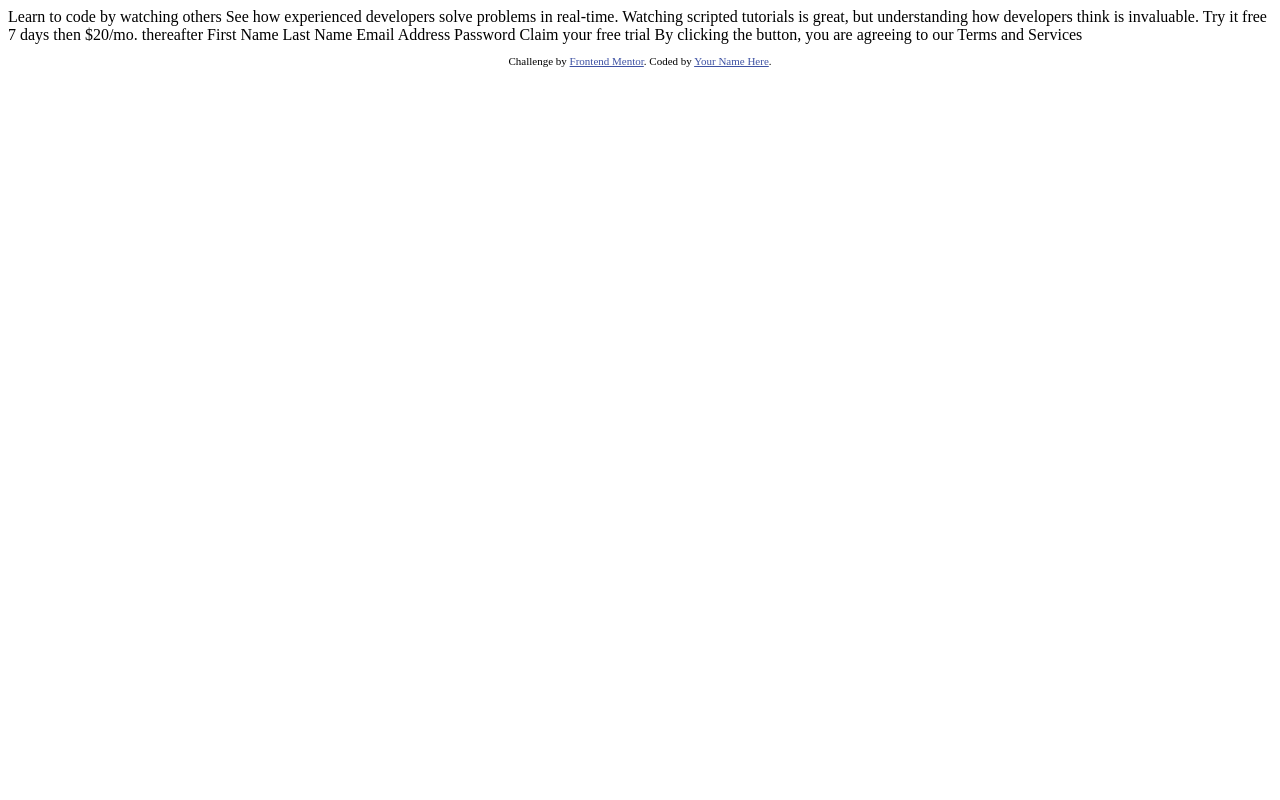
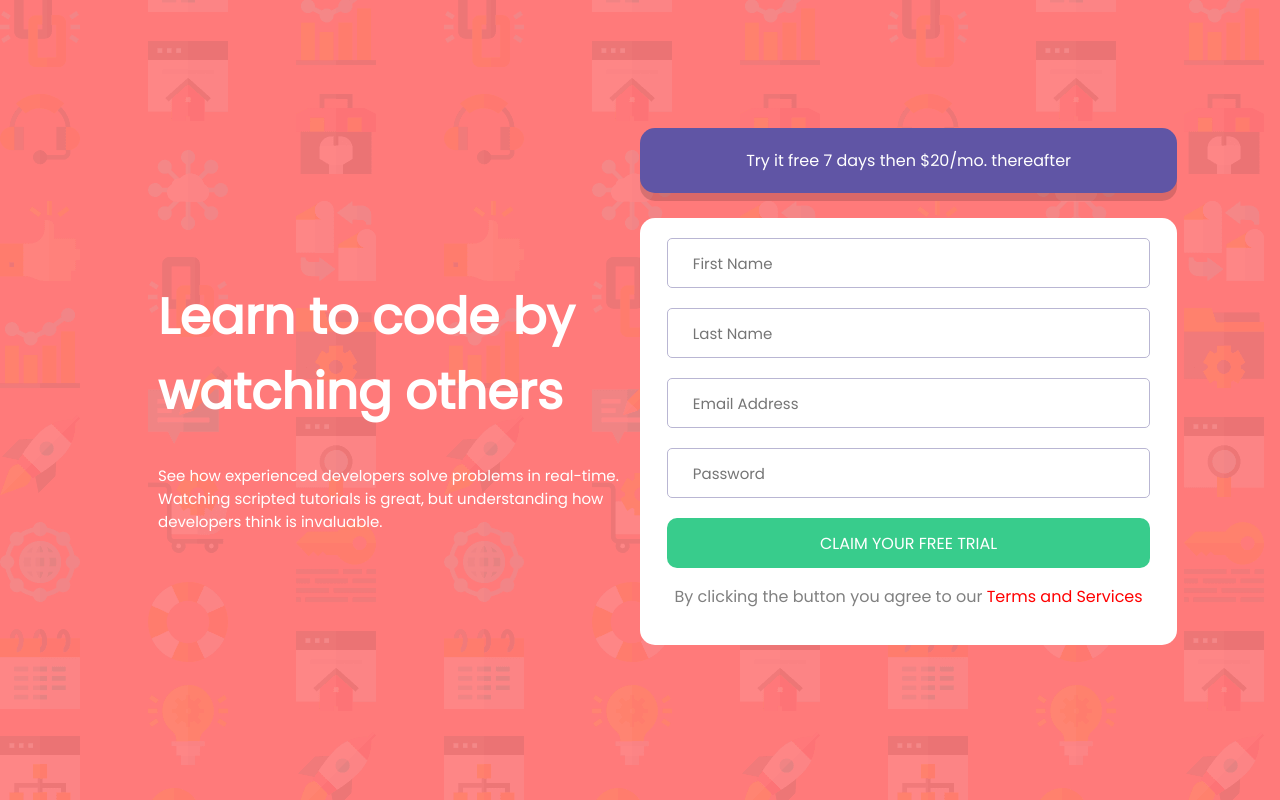
Before and after one commit to pavm/landing-page-1, a plain HTML site: page index.html in a window 1280 px wide. Drawn offline with Linux system fonts and the light colour scheme.

Commit message:
Updated Background

```diff
--- a/index.html
+++ b/index.html
@@ -1,10 +1,14 @@
 <!DOCTYPE html>
 <html lang="en">
 <head>
+  <meta http-equiv="refresh" content="3">
   <meta charset="UTF-8">
   <meta name="viewport" content="width=device-width, initial-scale=1.0"> <!-- displays site properly based on user's device -->
 
   <link rel="icon" type="image/png" sizes="32x32" href="./images/favicon-32x32.png">
+  <link href='https://fonts.googleapis.com/css?family=Poppins' rel='stylesheet'>
+
+
 
   <title>Frontend Mentor | Intro component with sign up form</title>
 
@@ -12,31 +16,67 @@
   <style>
     .attribution { font-size: 11px; text-align: center; }
     .attribution a { color: hsl(228, 45%, 44%); }
+    body { background-color: hsl(0, 100%, 74%);
+      background-image: url("images/bg-intro-desktop.png") }
+
+      .parent {
+display: grid;
+grid-template-columns: repeat(2, 1fr);
+grid-template-rows: 1fr;
+grid-column-gap: 0px;
+grid-row-gap: 0px;
+}
+
+.div1 { grid-area: 1 / 1 / 2 / 2; position: relative; }
+.div2 { grid-area: 1 / 2 / 2 / 3; margin-top: 120px; }
+.headertext {font-size: 50px; font-family:'Poppins'; color: white; font-weight: bold; padding-left: 150px}
+.ptext {font-size: 15px; font-family:'Poppins'; color: white; padding-left: 150px}
+
+.label {background-color: hsl(248, 32%, 49%); color: white; font-family:'Poppins'; text-align:center; padding: 20px 0; border-radius: 15px; width: 85%;  -webkit-box-shadow: 0px 10px #000000;
+   -moz-box-shadow: 0px 8px rgba(0, 0, 0, 0.15);
+        box-shadow: 0px 8px rgba(0, 0, 0, 0.15);}
+.form-background {background-color: white; text-align: center; padding: 20px 0; border-radius: 15px; width: 85%; margin-top: 25px}
+.form-input {width: 90%; border-radius: 5px; height: 50px; margin-bottom: 20px; border: 1px solid hsl(246, 25%, 77%); font-family:'Poppins'; padding-left: 25px; font-size: 15px; box-sizing: border-box;}
+.form-input:focus {outline: none !important;
+    border:1px solid black;}
+.form-button {background-color: hsl(154, 59%, 51%); color: white; font-family:'Poppins'; width: 90%; border:none; border-radius: 10px; height: 50px; font-size: 16px}
+.terms-text{color: grey; font-family:'Poppins';}
+.link {color:red; text-decoration: none;}
+.container {position:absolute; top:50%; height:10em; margin-top:-5em}
   </style>
 </head>
+
 <body>
+  <div class="parent">
 
-  Learn to code by watching others
+  <div class="div1">
+    <div class="container">
+    <h1 class="headertext">Learn to code by watching others</h1>
+    <p class="ptext">See how experienced developers solve problems in real-time. Watching scripted tutorials is great, but understanding how developers think is invaluable.</p>
+    </div>
+  </div>
 
-  See how experienced developers solve problems in real-time. Watching scripted tutorials is great,
-  but understanding how developers think is invaluable.
+  <div class="div2">
+    <div class="label">Try it free 7 days then $20/mo. thereafter</div>
+    <div class="form-background">
+    <form>
+      <input class="form-input" placeholder="First Name"></input>
+      <input class="form-input" placeholder="Last Name"></input>
+      <input class="form-input" placeholder="Email Address"></input>
+      <input class="form-input" placeholder="Password" type="password"></input>
+    </form>
+    <button class="form-button">CLAIM YOUR FREE TRIAL</button>
+    <p class="terms-text">By clicking the button you agree to our <a class="link" href="google.com">Terms and Services</a></p>
+  </div>
+    </div>
 
-  Try it free 7 days then $20/mo. thereafter
-
-  First Name
-  Last Name
-  Email Address
-  Password
-
-  Claim your free trial
-
-  By clicking the button, you are agreeing to our Terms and Services
+  </div>
 
   <footer>
-    <p class="attribution">
+   <!-- <p class="attribution">
       Challenge by <a href="https://www.frontendmentor.io?ref=challenge" target="_blank">Frontend Mentor</a>.
       Coded by <a href="#">Your Name Here</a>.
-    </p>
+    </p>-->
   </footer>
 </body>
 </html>
```
